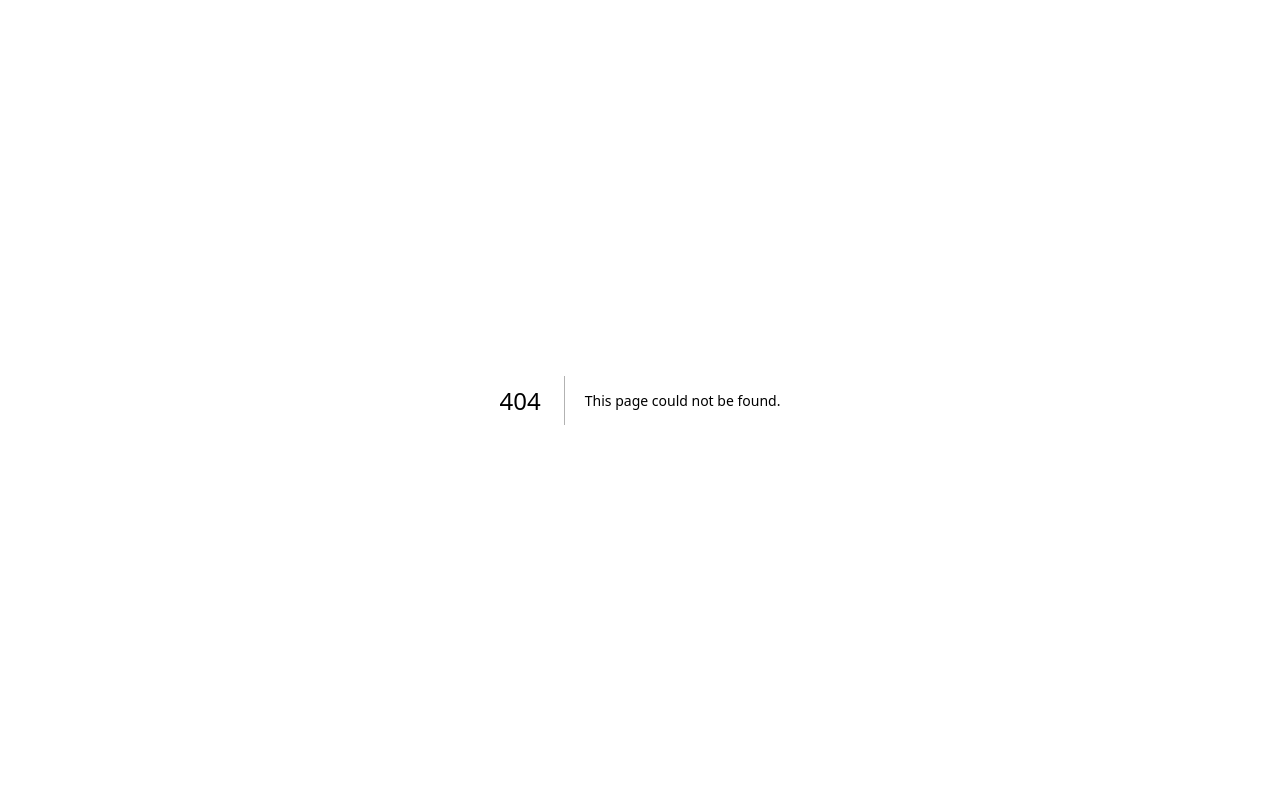
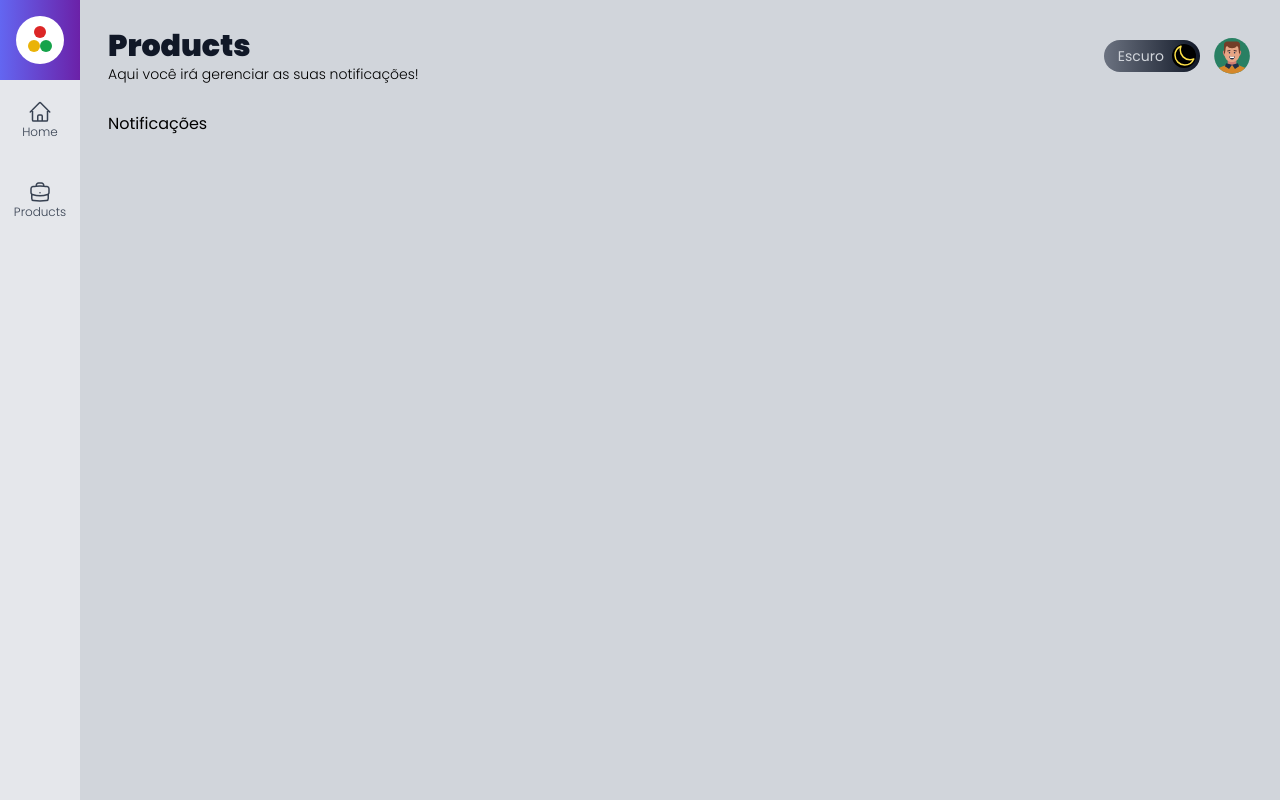
Before and after one commit to augustofklein/stock-management, a Next.js app: page /products in a window 1280 px wide. Before the commit this address had no page. Built offline with nearby package versions, Linux system fonts and the light colour scheme.

Commit message:
Adicao da pagina de produtos

```diff
--- a/src/components/icons/index.tsx
+++ b/src/components/icons/index.tsx
@@ -25,6 +25,12 @@ export const ExitIcon = (
     </svg>
 )
 
+export const ProductIcon = (
+    <svg xmlns="http://www.w3.org/2000/svg" fill="none" viewBox="0 0 24 24" stroke-width="1.5" stroke="currentColor" className="w-6 h-6">
+  <path stroke-linecap="round" stroke-linejoin="round" d="M20.25 14.15v4.25c0 1.094-.787 2.036-1.872 2.18-2.087.277-4.216.42-6.378.42s-4.291-.143-6.378-.42c-1.085-.144-1.872-1.086-1.872-2.18v-4.25m16.5 0a2.18 2.18 0 0 0 .75-1.661V8.706c0-1.081-.768-2.015-1.837-2.175a48.114 48.114 0 0 0-3.413-.387m4.5 8.006c-.194.165-.42.295-.673.38A23.978 23.978 0 0 1 12 15.75c-2.648 0-5.195-.429-7.577-1.22a2.016 2.016 0 0 1-.673-.38m0 0A2.18 2.18 0 0 1 3 12.489V8.706c0-1.081.768-2.015 1.837-2.175a48.111 48.111 0 0 1 3.413-.387m7.5 0V5.25A2.25 2.25 0 0 0 13.5 3h-3a2.25 2.25 0 0 0-2.25 2.25v.894m7.5 0a48.667 48.667 0 0 0-7.5 0M12 12.75h.008v.008H12v-.008Z" />
+</svg>
+)
+
 export const SunIcon = (tamanho: number) => (
     <svg xmlns="http://www.w3.org/2000/svg" fill="none" viewBox="0 0 24 24" strokeWidth={1.5} stroke="currentColor" className={`h-${tamanho} w-${tamanho}`}>
         <path strokeLinecap="round" strokeLinejoin="round" d="M12 3v2.25m6.364.386-1.591 1.591M21 12h-2.25m-.386 6.364-1.591-1.591M12 18.75V21m-4.773-4.227-1.591 1.591M5.25 12H3m4.227-4.773L5.636 5.636M15.75 12a3.75 3.75 0 1 1-7.5 0 3.75 3.75 0 0 1 7.5 0Z" />
--- a/src/components/template/LateralMenu.tsx
+++ b/src/components/template/LateralMenu.tsx
@@ -1,4 +1,4 @@
-import { SettingsIcon, HomeIcon, BellIcon, ExitIcon } from "../icons";
+import { SettingsIcon, HomeIcon, BellIcon, ExitIcon, ProductIcon } from "../icons";
 import Logo from "./Logo";
 import ItemMenu from "./ItemMenu";
 
@@ -18,9 +18,8 @@ export default function LateralMenu() {
                 <Logo/>
             </div>
             <ul className="flex-grow">
-                <ItemMenu url="/" text="Início" icon={HomeIcon}/>
-                <ItemMenu url="/ajustes" text="Ajustes" icon={SettingsIcon}/>
-                <ItemMenu url="/notificacoes" text="Notificações" icon={BellIcon}/>
+                <ItemMenu url="/" text="Home" icon={HomeIcon}/>
+                <ItemMenu url="/products" text="Products" icon={ProductIcon}/>
             </ul>
             <ul>
             </ul>
--- a/src/pages/notifications.tsx
+++ /dev/null
@@ -1,10 +0,0 @@
-import Layout from "@/components/template/Layout";
-
-export default function Notification() {
-
-    return (
-        <Layout title="Notificações" subtitle="Aqui você irá gerenciar as suas notificações!">
-            <h1>Notificações</h1>
-        </Layout>
-    )
-}
--- /dev/null
+++ b/src/pages/products.tsx
@@ -0,0 +1,10 @@
+import Layout from "@/components/template/Layout";
+
+export default function Products() {
+
+    return (
+        <Layout title="Products" subtitle="Aqui você irá gerenciar as suas notificações!">
+            <h1>Notificações</h1>
+        </Layout>
+    )
+}
```
